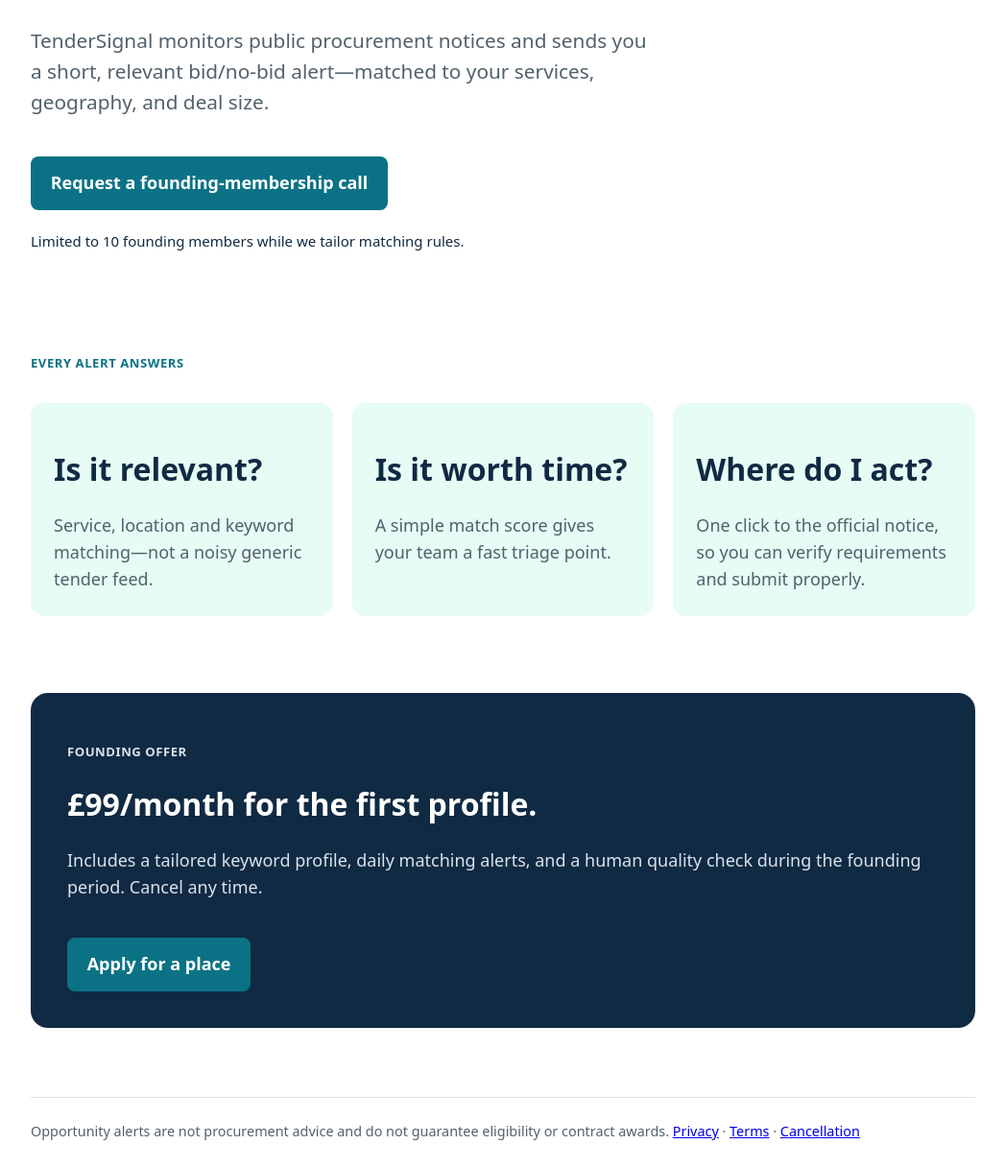
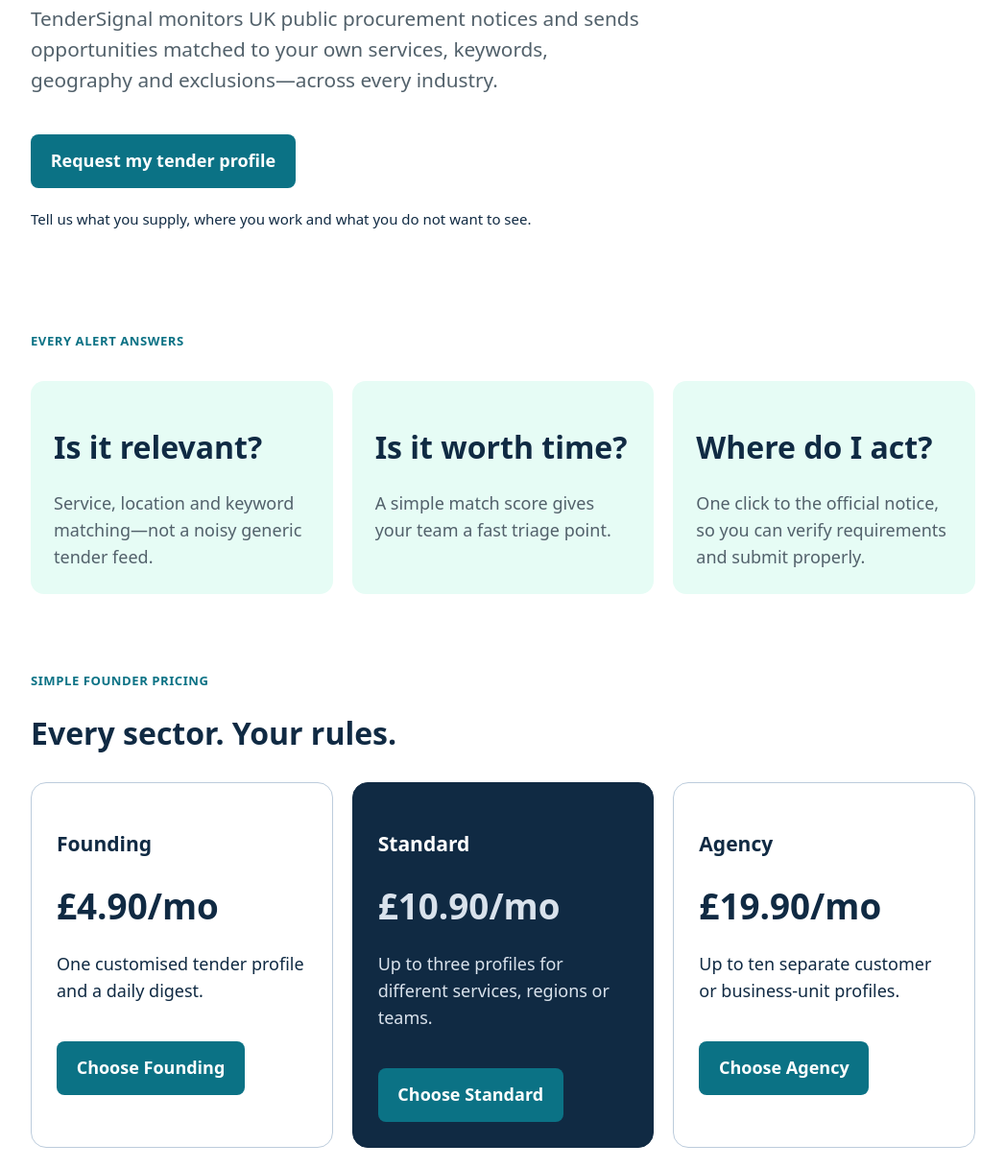
Before and after one commit to arthasmavor-cloud/tender-signal-uk, a plain HTML site: page site/index.html in a window 1280 px wide. Shown: the part 559-1776 px from the top of the page at 96% size, without its empty margins (116-1163 px from the left). Drawn offline with Linux system fonts and the light colour scheme.

Commit message:
Add low-cost custom tender pricing

```diff
--- a/site/index.html
+++ b/site/index.html
@@ -13,20 +13,20 @@
       h2 { font-size:2rem; line-height:1.15; } .eyebrow { color:var(--accent); font-weight:750; letter-spacing:.04em; text-transform:uppercase; font-size:.82rem; }
       .lead { font-size:1.3rem; color:var(--muted); max-width:650px; } .preview { background:#fff3bf; border-radius:.5em; padding:.75em 1em; font-size:.92rem; } .button { display:inline-block; background:var(--accent); color:white; padding:.78em 1.15em; border-radius:.45em; text-decoration:none; font-weight:700; margin-top:1.1em; }
       .grid { display:grid; grid-template-columns:repeat(3,1fr); gap:20px; margin:32px 0 80px; } .card { padding:24px; background:var(--pale); border-radius:14px; } .card p { color:var(--muted); margin-bottom:0; }
-      .price { background:var(--ink); color:white; border-radius:18px; padding:38px; margin:0 0 72px; } .price p { color:#d9e2ec; } footer { border-top:1px solid #d9e2ec; padding:24px 0; color:var(--muted); font-size:.9rem; }
-      @media(max-width:720px) { .hero { padding-top:70px; } .grid { grid-template-columns:1fr; } }
+      .plans { display:grid; grid-template-columns:repeat(3,1fr); gap:20px; margin:32px 0 72px; } .plan { border:1px solid #bcccdc; border-radius:16px; padding:26px; } .plan.featured { background:var(--ink); color:white; border-color:var(--ink); } .plan.featured p { color:#d9e2ec; } .amount { font-size:2.3rem; font-weight:800; margin:.2em 0; } footer { border-top:1px solid #d9e2ec; padding:24px 0; color:var(--muted); font-size:.9rem; }
+      @media(max-width:720px) { .hero { padding-top:70px; } .grid, .plans { grid-template-columns:1fr; } }
     </style>
   </head>
   <body>
     <main>
       <nav><span class="brand">TenderSignal</span><span>UK public-sector opportunities</span></nav>
       <section class="hero">
-        <p class="eyebrow">For specialist UK consultancies</p>
-        <p class="preview"><strong>Private build preview:</strong> subscriptions are not yet available while business contact and checkout details are being completed.</p>
+        <p class="eyebrow">For UK suppliers in every sector</p>
+        <p class="preview"><strong>Founder access:</strong> request a tailored profile by email while self-service checkout is being completed.</p>
         <h1>Stop finding the right tender after the deadline.</h1>
-        <p class="lead">TenderSignal monitors public procurement notices and sends you a short, relevant bid/no-bid alert—matched to your services, geography, and deal size.</p>
-        <a class="button" href="mailto:tendersignal.uk+contact@gmail.com?subject=Founding%20member%20request">Request a founding-membership call</a>
-        <p><small>Limited to 10 founding members while we tailor matching rules.</small></p>
+        <p class="lead">TenderSignal monitors UK public procurement notices and sends opportunities matched to your own services, keywords, geography and exclusions—across every industry.</p>
+        <a class="button" href="mailto:tendersignal.uk+contact@gmail.com?subject=TenderSignal%20profile%20request">Request my tender profile</a>
+        <p><small>Tell us what you supply, where you work and what you do not want to see.</small></p>
       </section>
       <section>
         <p class="eyebrow">Every alert answers</p>
@@ -36,11 +36,14 @@
           <article class="card"><h2>Where do I act?</h2><p>One click to the official notice, so you can verify requirements and submit properly.</p></article>
         </div>
       </section>
-      <section class="price">
-        <p class="eyebrow">Founding offer</p>
-        <h2>£99/month for the first profile.</h2>
-        <p>Includes a tailored keyword profile, daily matching alerts, and a human quality check during the founding period. Cancel any time.</p>
-        <a class="button" href="mailto:tendersignal.uk+contact@gmail.com?subject=Founding%20member%20request">Apply for a place</a>
+      <section>
+        <p class="eyebrow">Simple founder pricing</p>
+        <h2>Every sector. Your rules.</h2>
+        <div class="plans">
+          <article class="plan"><h3>Founding</h3><p class="amount">£4.90<span>/mo</span></p><p>One customised tender profile and a daily digest.</p><a class="button" href="mailto:tendersignal.uk+contact@gmail.com?subject=Founding%20plan%20request">Choose Founding</a></article>
+          <article class="plan featured"><h3>Standard</h3><p class="amount">£10.90<span>/mo</span></p><p>Up to three profiles for different services, regions or teams.</p><a class="button" href="mailto:tendersignal.uk+contact@gmail.com?subject=Standard%20plan%20request">Choose Standard</a></article>
+          <article class="plan"><h3>Agency</h3><p class="amount">£19.90<span>/mo</span></p><p>Up to ten separate customer or business-unit profiles.</p><a class="button" href="mailto:tendersignal.uk+contact@gmail.com?subject=Agency%20plan%20request">Choose Agency</a></article>
+        </div>
       </section>
       <footer>Opportunity alerts are not procurement advice and do not guarantee eligibility or contract awards. <a href="privacy.html">Privacy</a> · <a href="terms.html">Terms</a> · <a href="cancellation.html">Cancellation</a></footer>
     </main>
```
Also changed, not shown: 1 other file.
